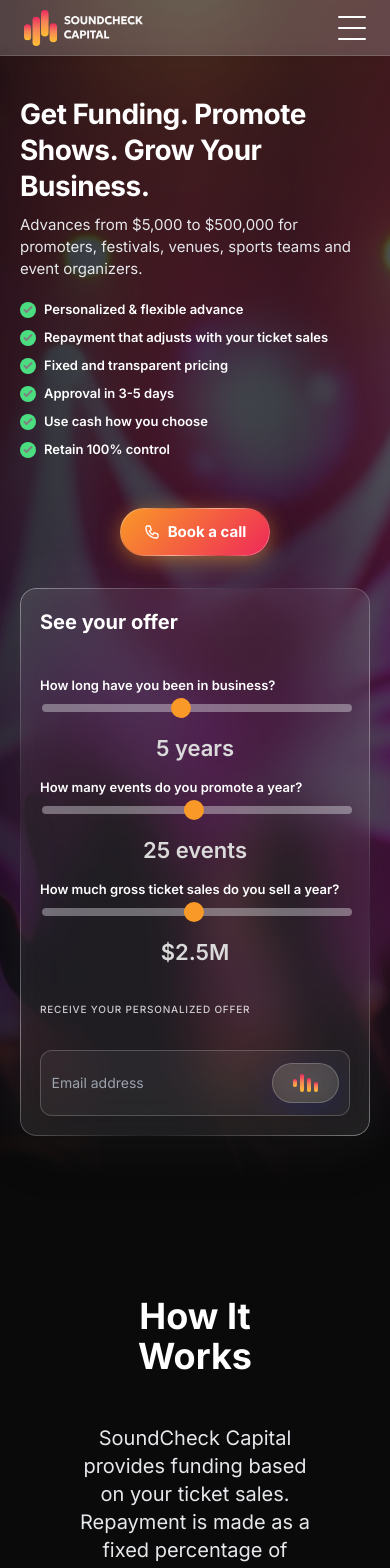
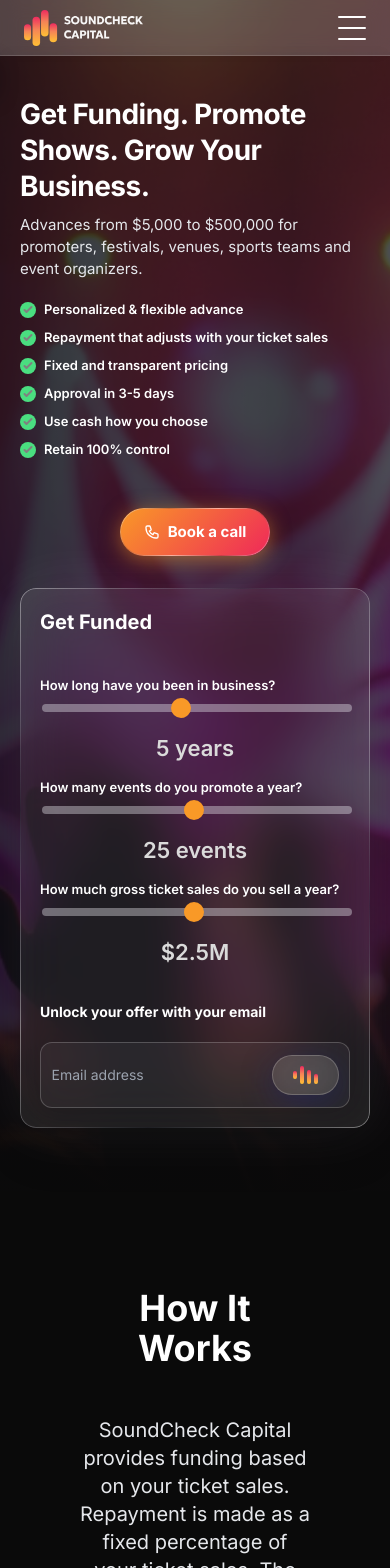
Before and after one commit to soundcheck-capital/soundcheck-showcase, a Next.js app: page / in a window 390 px wide. Shown: the top 1568 px of the page. Built offline with nearby package versions, Linux system fonts and the light colour scheme; no server answers.

Commit message:
Fix: liens footer, séparation webhook/book a call, ajustements style label email

```diff
--- a/components/Footer.js
+++ b/components/Footer.js
@@ -11,20 +11,27 @@ export default function Footer() {
   const [isPrivacyOpen, setIsPrivacyOpen] = useState(false)
   const [isAboutOpen, setIsAboutOpen] = useState(false)
 
+  const handleLinkClick = (e, targetId) => {
+    e.preventDefault()
+    const element = document.getElementById(targetId)
+    if (element) {
+      element.scrollIntoView({ behavior: 'smooth', block: 'start' })
+    }
+  }
+
   return (
     <>
       <footer id="contact" className="footer">
         <div className="footer-container">
           <div className="footer-content">
             <div className="footer-column">
-              <h3 className="footer-title">Soundcheck Capital</h3>
+              <h3 className="footer-title">SoundCheck Capital</h3>
               <p className="footer-description">Empowering the live music industry with smart funding solutions.</p>
             </div>
             <div className="footer-column">
               <h4 className="footer-heading">Product</h4>
               <ul className="footer-links">
-                <li><a href="/">How it works</a></li>
-                <li><a href="/">Pricing</a></li>
+                <li><a href="#how-it-works" onClick={(e) => handleLinkClick(e, 'how-it-works')}>How It works</a></li>
                 <li><a href="/">Calculator</a></li>
               </ul>
             </div>
@@ -44,7 +51,7 @@ export default function Footer() {
             </div>
           </div>
           <div className="footer-bottom">
-            <p className="footer-copyright">© 2024 Soundcheck Capital. All rights reserved.</p>
+            <p className="footer-copyright">© 2024 SoundCheck Capital. All rights reserved.</p>
             <div className="footer-social">
               <a href="https://www.linkedin.com/company/soundcheck-capital" target="_blank" rel="noopener noreferrer" aria-label="LinkedIn">
                 <svg width="20" height="20" viewBox="0 0 14 14" fill="none">
--- a/components/Hero.css
+++ b/components/Hero.css
@@ -325,7 +325,7 @@
   background: rgba(255, 255, 255, 0.05) !important;
   border: 1px solid rgba(255, 255, 255, 0.2) !important;
   border-radius: 12px;
-  margin-top: 8px;
+  margin-top: 0;
   position: relative;
   overflow: hidden;
 }
@@ -333,19 +333,14 @@
 .hero-form-email-text {
   display: block;
   margin-top: 20px;
-  margin-bottom: 16px;
+  margin-bottom: 4px;
   font-family: 'Inter', sans-serif;
   font-style: normal;
-  font-weight: 500;
-  font-size: 15px;
-  line-height: 22px;
-  color: rgba(255, 255, 255, 0.9);
-  text-align: center;
-  letter-spacing: -0.2px;
-  text-transform: uppercase;
-  font-size: 12px;
-  letter-spacing: 1.2px;
-  opacity: 0.85;
+  font-weight: 700;
+  font-size: 16px;
+  line-height: 24px;
+  color: #FFFFFF;
+  text-align: left;
   transition: opacity 0.3s ease;
 }
 
@@ -997,11 +992,10 @@
   }
 
   .hero-form-email-text {
-    font-size: 11px;
-    line-height: 16px;
-    letter-spacing: 1px;
+    font-size: 15px;
+    line-height: 22px;
     margin-top: 24px;
-    margin-bottom: 12px;
+    margin-bottom: 4px;
     text-align: left;
   }
 
@@ -1109,11 +1103,10 @@
   }
 
   .hero-form-email-text {
-    font-size: 10px;
-    line-height: 14px;
-    letter-spacing: 0.8px;
+    font-size: 14px;
+    line-height: 20px;
     margin-top: 20px;
-    margin-bottom: 10px;
+    margin-bottom: 4px;
   }
 
   .hero-form-email-error {
--- a/components/Hero.js
+++ b/components/Hero.js
@@ -2,7 +2,7 @@
 
 import { useState, useEffect } from 'react'
 import { calculateAdvance } from '../utils/calculator'
-import { sendCalculatorDataToHubSpot, sendCalculatorDataWithEmail } from '../services/hubspot'
+import { sendCalculatorDataWithEmail } from '../services/hubspot'
 import './Hero.css'
 
 export default function Hero() {
@@ -32,33 +32,9 @@ export default function Hero() {
     setAdvanceResult(result)
   }, [yearsInBusiness, numberOfEvents, grossTicketSales, yearsForCalculation, eventsForCalculation])
 
-  // Handle Book a call click - send data to HubSpot
-  const handleBookCallClick = async (e) => {
+  // Handle Book a call click - open HubSpot link only
+  const handleBookCallClick = (e) => {
     e.preventDefault()
-
-    if (advanceResult) {
-      try {
-        console.log('Sending calculator data to HubSpot...', {
-          yearsInBusiness,
-          numberOfEvents,
-          grossTicketSales,
-          advanceAmount: advanceResult.advanceAmount,
-        })
-
-        await sendCalculatorDataToHubSpot({
-          yearsInBusiness,
-          numberOfEvents,
-          grossTicketSales,
-          advanceAmount: advanceResult.advanceAmount,
-        })
-
-        console.log('Data sent successfully')
-      } catch (error) {
-        console.error('Error sending data:', error)
-      }
-    }
-
-    // Open HubSpot link after sending data (or even if sending fails)
     window.open('https://meetings.hubspot.com/bpatronoff', '_blank', 'noopener,noreferrer')
   }
 
@@ -234,7 +210,7 @@ export default function Hero() {
         </div>
         <div className="hero-left">
           <div className="hero-form">
-            <h3 className="hero-form-title">See your offer</h3>
+            <h3 className="hero-form-title">Get Funded</h3>
             <div className="hero-form-field">
               <label>How long have you been in business?</label>
               <input
@@ -278,7 +254,7 @@ export default function Hero() {
                 <span className="hero-form-value">{grossTicketSales >= 5000000 ? '$5M+' : formatCurrency(grossTicketSales)}</span>
               </div>
             </div>
-            <span className="hero-form-email-text">Receive your personalized offer</span>
+            <span className="hero-form-email-text">Unlock your offer with your email</span>
             <div className="hero-form-email">
               <input
                 type="email"
```
